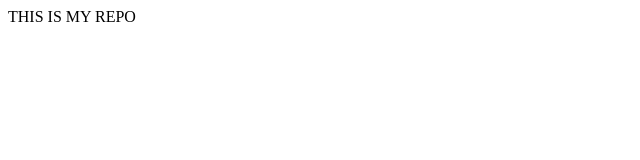
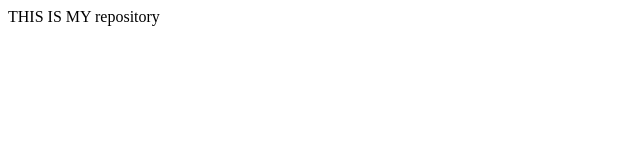
Before and after one commit to srushtiingale24/localrepo, a plain HTML site: page index.html in a window 1280 px wide. Shown: the full height of the page, 0-640 px from the left. Drawn offline with Linux system fonts and the light colour scheme.

Commit message:
Add files

```diff
--- a/index.html
+++ b/index.html
@@ -1 +1 @@
-<P> THIS IS MY REPO</P>
+<P> THIS IS MY repository<P>
```
